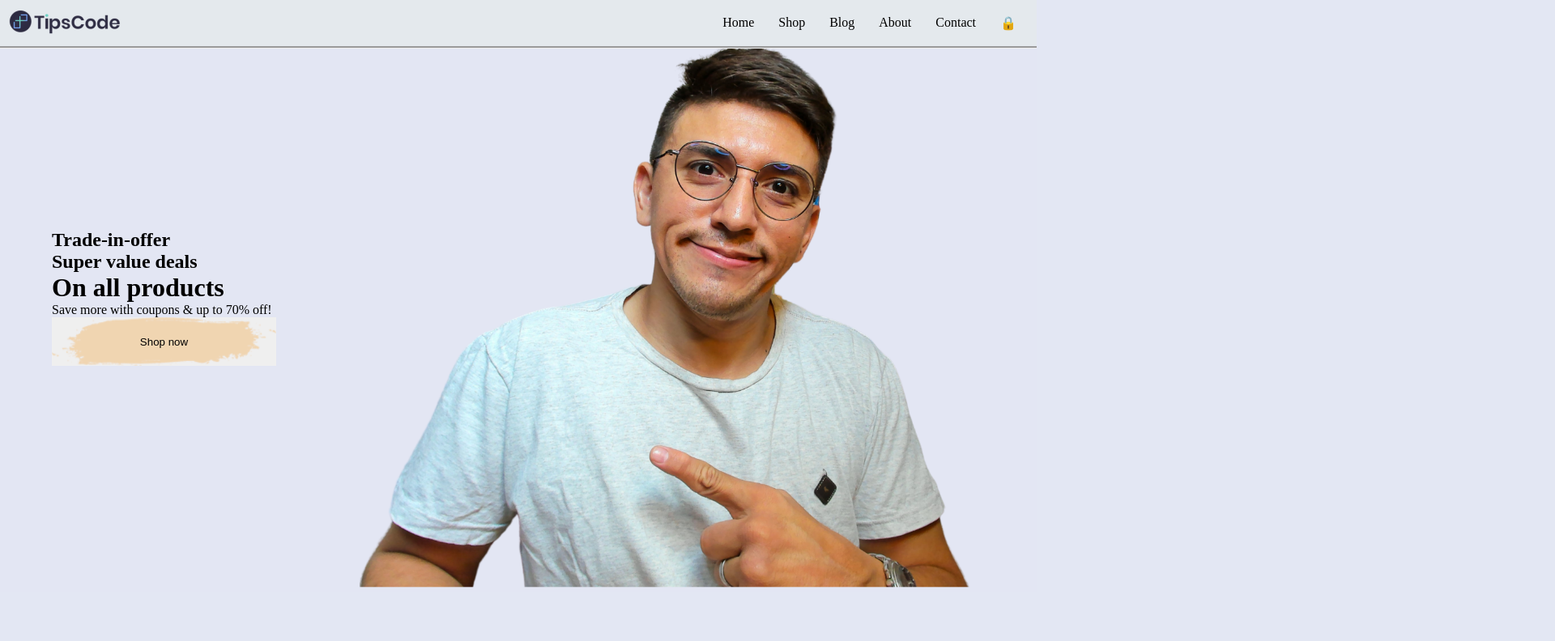
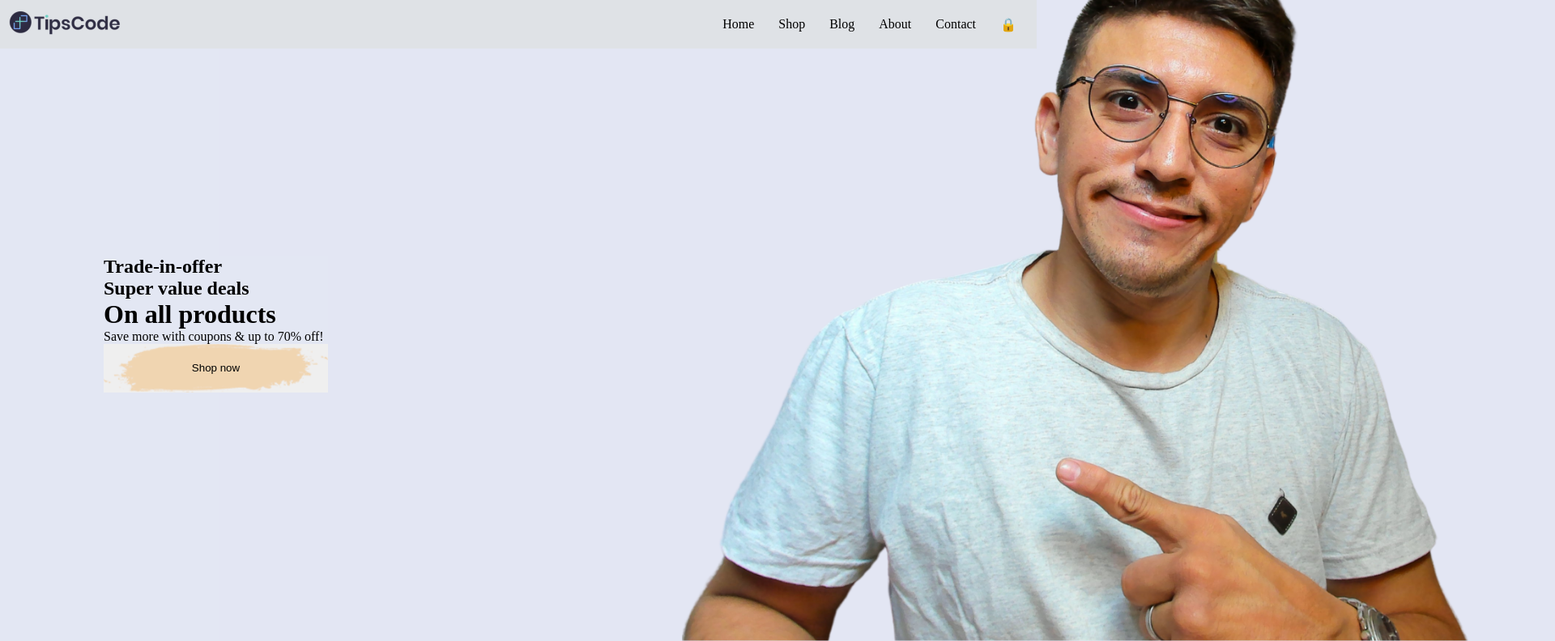
Before and after one commit to SidneyCarv90/projeto-tipscode-shop, a plain HTML site: page index.html in a window 1280 px wide. Shown: the whole page at 81% size, 1920 px wide, since content can reach past the window. Drawn offline with Linux system fonts and the light colour scheme.

Commit message:
Atualização da página

```diff
--- a/src/css/style.css
+++ b/src/css/style.css
@@ -3,7 +3,11 @@
 html{
     height: 100%;
     font-size: 16px;
+}
+
+body{
     background-color: #e3e7f3;
+
 }
 
 li{
@@ -12,7 +16,7 @@ li{
 }
 
 main{
-    height: 40%;
+    height: 100vh;
     width: 100%;
 }
 
@@ -21,9 +25,11 @@ ul{
 }
 
 .foto-alisson img{
-    width: 100%;
-    position: relative;
-    z-index: -10;
+    width: 1650px;
+    z-index: -1;
+    position: absolute;
+    left: 270px;
+    bottom: 1px;
 }
 
 main{
@@ -39,20 +45,18 @@ main{
     justify-content: space-between;
     align-items: center;
     height: 60px;
-    background-color: #e4e9ed;
+    background-color: #dfe2e6;
     position: fixed;
     width: 100%;
-    border-bottom-style: groove;
 }
 
 .descricao{
-    width: 100vh;
-    position: absolute;
-    z-index: 0;
-    margin-left: 5%;
+    margin-left: 10%;
     display: flex;
     justify-content: right;
     flex-direction: column;
+    background-color: #e3e7f3;
+    position: absolute;
 }
 
 .btn{
@@ -62,7 +66,6 @@ main{
     background-position: center;
     width: 277px;
     height: 60px;
-    display: inline-block;
     text-decoration: none;
     border-style: none;
 }
```
